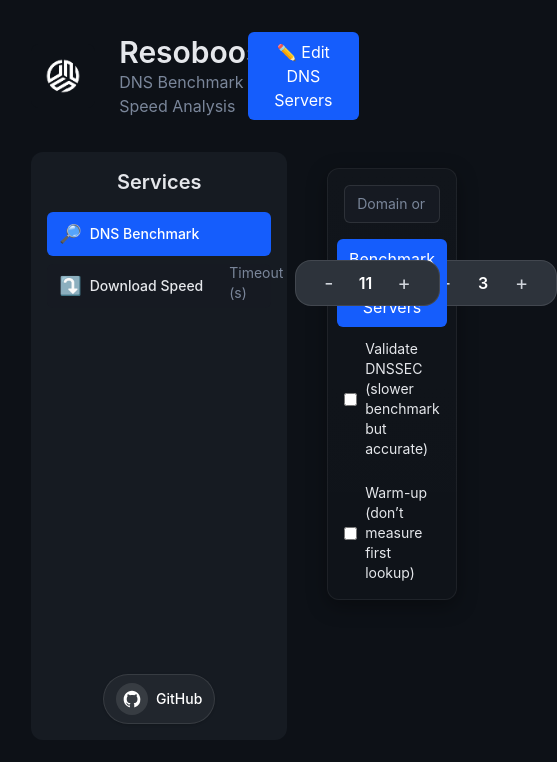
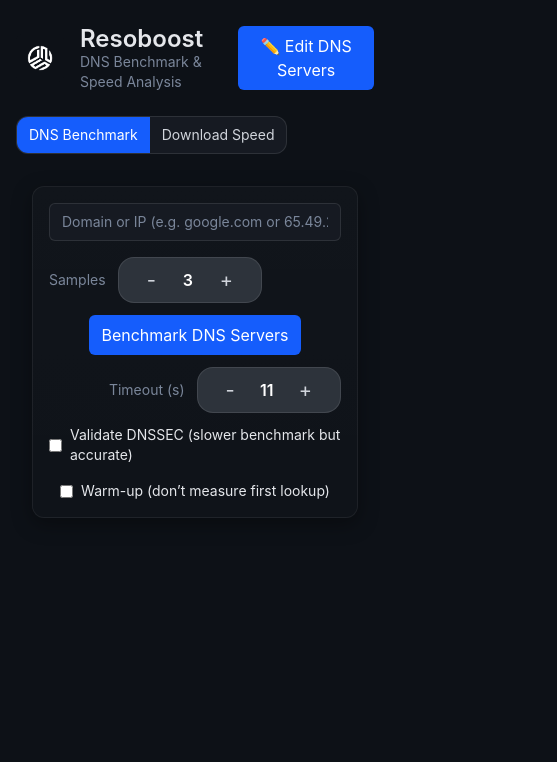
Before and after one commit to bluebeard9998/ResoBoost, a React (Vite) app: page / in a window 390 px wide. Shown: the top 762 px of the page, 557 px wide, since content can reach past the window. Built offline with nearby package versions, Linux system fonts and the light colour scheme.

Commit message:
feat(frontend): make UI responsive and mobile friendly

```diff
--- a/src/App.tsx
+++ b/src/App.tsx
@@ -15,9 +15,28 @@
   return (
     <div className="min-h-full flex flex-col">
       <Header onEditServers={() => setEditOpen(true)} />
-      <div className="flex gap-6 px-[8vw] pb-10 items-stretch min-h-[calc(100vh-16rem)]">
-        <Sidebar current={tab} onChange={setTab} />
+      <div className="flex gap-6 px-4 md:px-[8vw] pb-10 items-stretch min-h-[calc(100vh-16rem)] flex-col md:flex-row">
+        <div className="hidden md:block">
+          <Sidebar current={tab} onChange={setTab} />
+        </div>
         <main className="flex-1">
+          {/* Mobile top tabs */}
+          <div className="md:hidden mb-4">
+            <div className="inline-flex rounded-xl overflow-hidden border border-white/10 bg-[var(--panel)]">
+              <button
+                className={`px-3 py-2 text-sm ${tab === "dns" ? "bg-blue-600 text-white" : "text-gray-300 hover:bg-white/5"}`}
+                onClick={() => setTab("dns")}
+              >
+                DNS Benchmark
+              </button>
+              <button
+                className={`px-3 py-2 text-sm ${tab === "speed" ? "bg-blue-600 text-white" : "text-gray-300 hover:bg-white/5"}`}
+                onClick={() => setTab("speed")}
+              >
+                Download Speed
+              </button>
+            </div>
+          </div>
           {tab === "dns" ? <DnsBenchmark /> : <SpeedTest />}
         </main>
       </div>
--- a/src/components/Header.tsx
+++ b/src/components/Header.tsx
@@ -2,12 +2,12 @@
 
 export default function Header({ onEditServers }: { onEditServers?: () => void }) {
   return (
-    <header className="w-full flex items-center justify-between px-[8vw] py-8">
-      <div className="flex items-center gap-6 select-none">
-        <img src={Logo} alt="Resoboost" className="h-16 w-16 rounded-lg" />
+    <header className="w-full flex items-center justify-between px-4 md:px-[8vw] py-6 md:py-8">
+      <div className="flex items-center gap-4 md:gap-6 select-none">
+        <img src={Logo} alt="Resoboost" className="h-12 w-12 md:h-16 md:w-16 rounded-lg" />
         <div>
-          <div className="text-3xl font-semibold leading-tight">Resoboost</div>
-          <div className="text-base text-[var(--muted)] -mt-0.5">DNS Benchmark & Speed Analysis</div>
+          <div className="text-2xl md:text-3xl font-semibold leading-tight">Resoboost</div>
+          <div className="text-sm md:text-base text-[var(--muted)] -mt-0.5">DNS Benchmark & Speed Analysis</div>
         </div>
       </div>
       <div>
--- a/src/components/ServersModal.tsx
+++ b/src/components/ServersModal.tsx
@@ -85,7 +85,7 @@
           className="w-full h-80 rounded-md bg-[var(--panel)] border border-white/10 p-3 text-sm font-mono"
           value={text}
           onChange={(e) => setText(e.target.value)}
-          placeholder={`Enter one server per line.\nExamples:\n8.8.8.8\ntls://1.1.1.1@cloudflare-dns.com\nhttps://cloudflare-dns.com/dns-query`}
+          placeholder={`Enter one server per line.\nExamples:\n8.8.8.8\ntls://1.1.1.1@cloudflare-dns.com\nquic://1.1.1.1:784@dns.cloudflare.com\nhttps://sky.rethinkdns.com/dns-query`}
         />
         <div className="mt-4 flex items-center justify-between gap-3 flex-wrap">
           <div className="flex items-center gap-2 flex-wrap">
--- a/src/pages/DnsBenchmark.tsx
+++ b/src/pages/DnsBenchmark.tsx
@@ -65,7 +65,7 @@
             onChange={e => setDomain(e.target.value)}
           />
         </div>
-        <div className="mt-4 grid grid-cols-3 items-center gap-3">
+        <div className="mt-4 grid grid-cols-1 md:grid-cols-3 items-center gap-3">
           <div className="flex items-center gap-3">
             <span className="text-sm text-[var(--muted)]">Samples</span>
             <Stepper value={samples} onChange={setSamples} min={1} aria-label="Samples" />
@@ -82,7 +82,7 @@
         </div>
 
         {/* Options */}
-        <div className="mt-3 flex flex-wrap items-center justify-center gap-6">
+        <div className="mt-3 flex flex-wrap items-center justify-center gap-4 md:gap-6 text-sm">
           <label className="flex items-center gap-2 cursor-pointer select-none">
             <input
               type="checkbox"
--- a/src/pages/SpeedTest.tsx
+++ b/src/pages/SpeedTest.tsx
@@ -64,7 +64,7 @@
             onChange={(e) => setUrl(e.target.value)}
           />
         </div>
-        <div className="mt-4 grid grid-cols-3 items-center">
+        <div className="mt-4 grid grid-cols-1 md:grid-cols-3 items-center gap-3">
           <div className="flex items-center gap-3">
             <span className="text-sm text-[var(--muted)]">Per-DNS Duration (s)</span>
             <Stepper value={duration} onChange={setDuration} min={1} aria-label="Duration seconds" />
```
